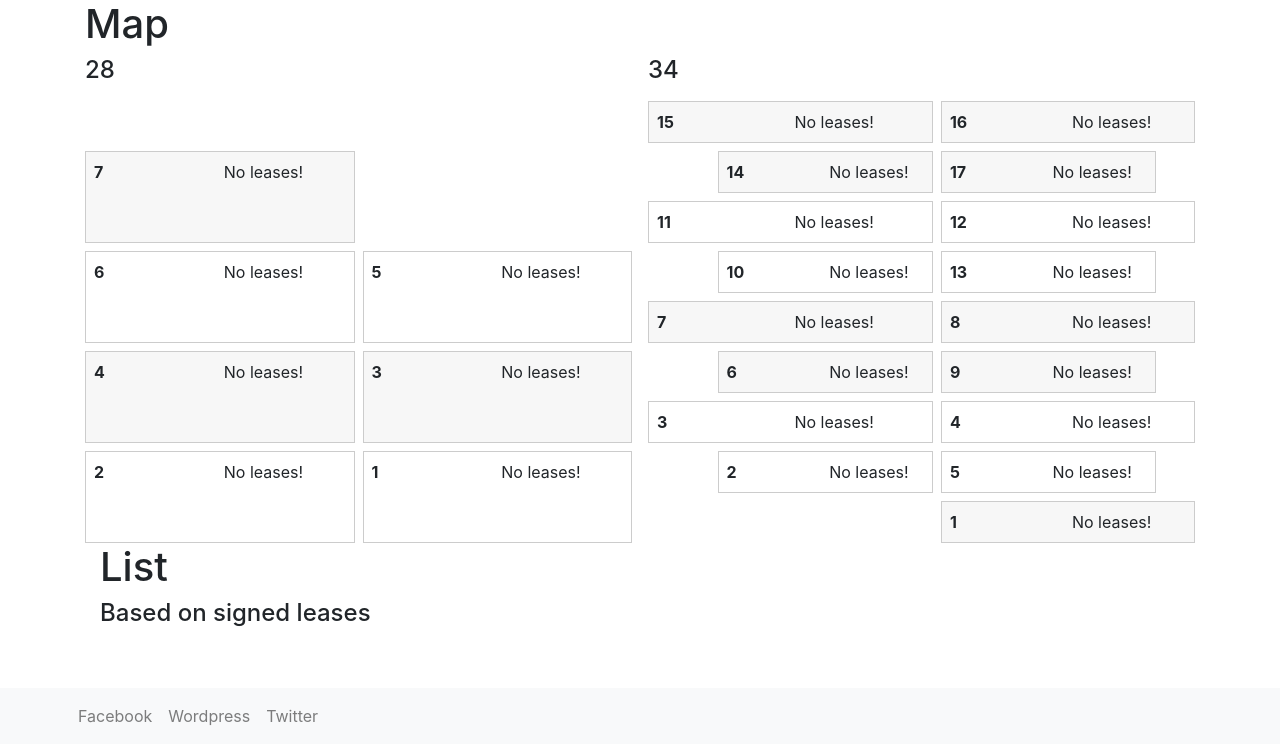
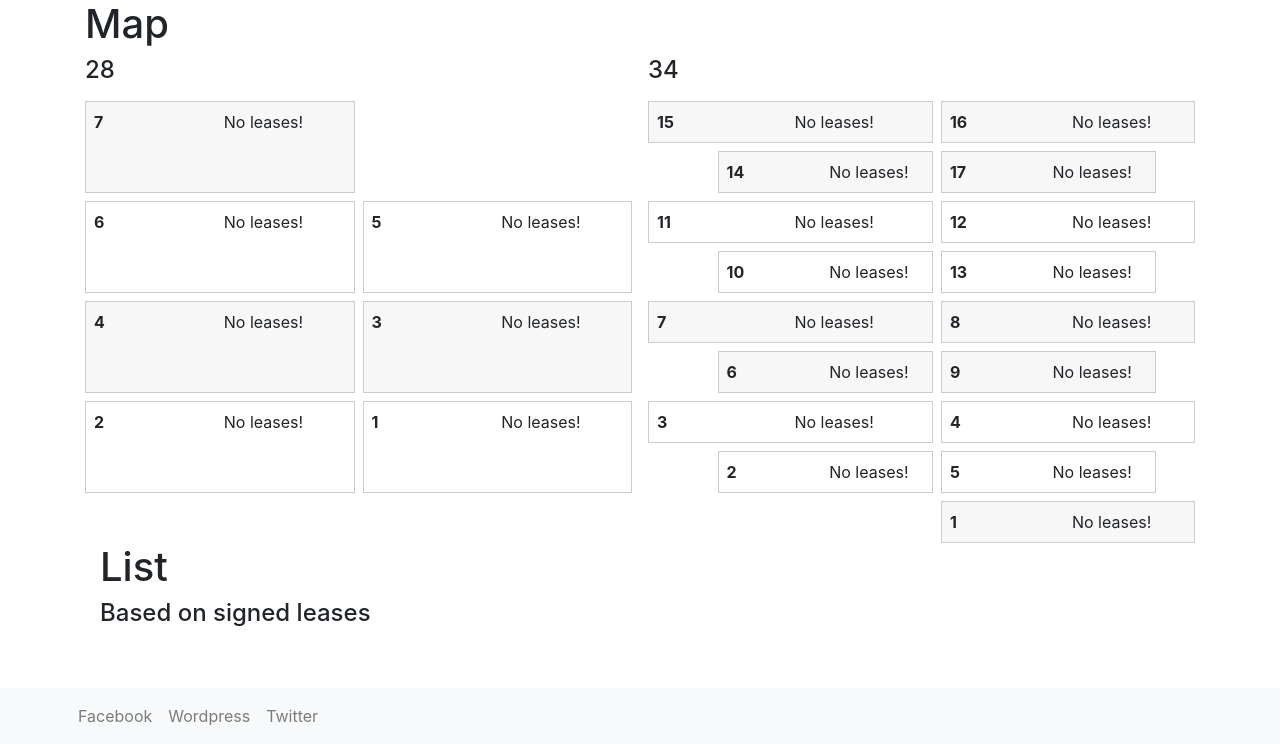
Before and after one commit to eshc/eshc-intranet, a Django app: template home/templates/home/map.html in a window 1280 px wide. Shown: the part 56-800 px from the top of the page. Run offline with Django 3.2, Linux system fonts and the light colour scheme; the template is opened without the code that fills it, so the values that code supplies are empty; parts of the project's set-up code (start-up, migrations or seed data) failed here and were passed over; some libraries are stand-ins or nearby versions.

Commit message:
Make 27 look a little more even with 34

```diff
--- a/home/templates/home/map.html
+++ b/home/templates/home/map.html
@@ -12,11 +12,17 @@
 	  display: grid;
 	  grid-gap: 0.5em;
 	  grid-template-areas:
-	    "h  h "
+	    "h  h"
+	    "f7 ."
 	    "f7 ."
 	    "f6 f5"
+	    "f6 f5"
+	    "f4 f3"
 	    "f4 f3"
 	    "f2 f1"
+	    "f2 f1"
+	    "b b";
+  	  grid-template-rows: 37px repeat(9,   1fr);
 	}
 
 	.building28 > div {
```
